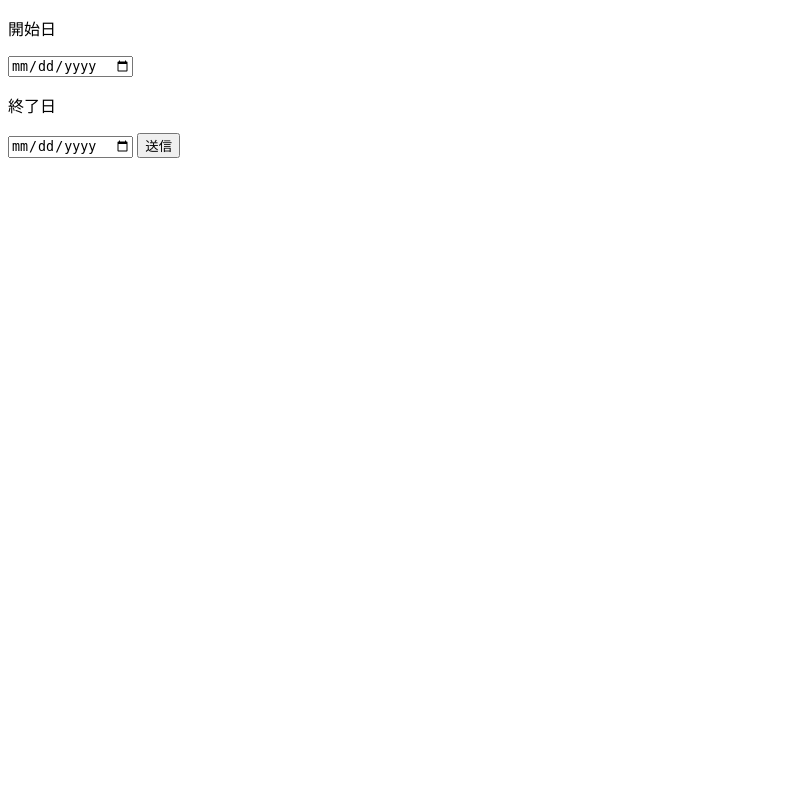
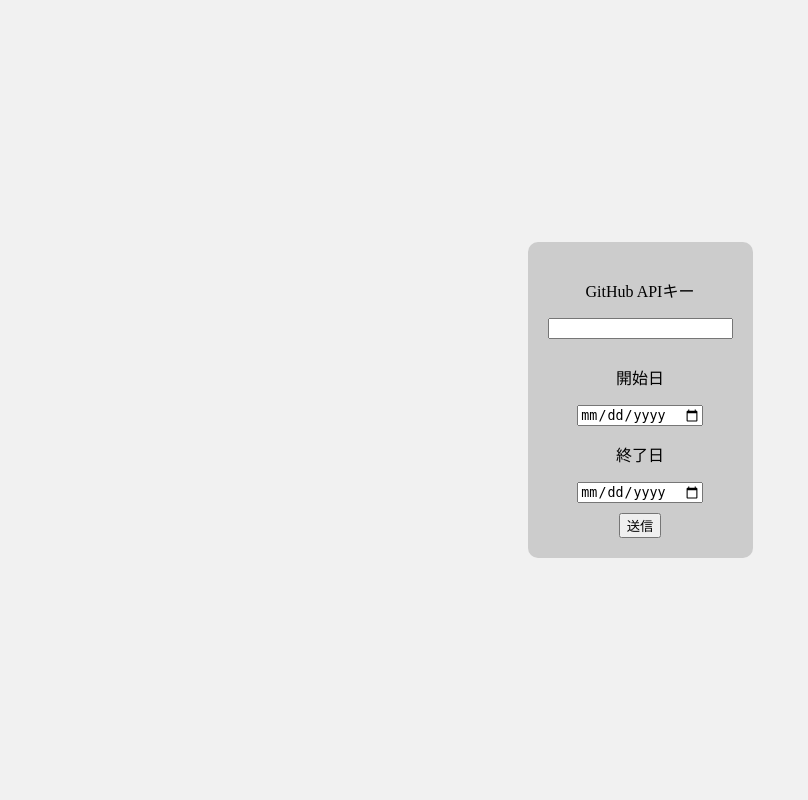
Before and after one commit to skmtrd/GitHubGrassesCount, a Python web app: template flask/templates/main.html in a window 1280 px wide. Shown: the whole page, without its empty margins (0-808 px from the left). Run offline with Jinja, Linux system fonts and the light colour scheme; the template is opened without the code that fills it, so the values that code supplies are empty.

Commit message:
APIキーwo

```diff
--- a/flask/templates/main.html
+++ b/flask/templates/main.html
@@ -3,15 +3,52 @@
   <head>
     <meta charset="UTF-8" />
     <meta name="viewport" content="width=device-width, initial-scale=1.0" />
-    <title>sda</title>
+    <title>GitHubGrassCounter</title>
   </head>
+  <style>
+    body {
+      margin: 0;
+      padding: 0;
+      box-sizing: border-box;
+      display: flex;
+      justify-content: center;
+      align-items: center;
+      background-color: rgb(241, 241, 241);
+      width: 100vw;
+      height: 100vh;
+    }
+
+    .form {
+      background: #cccccc;
+      padding: 20px;
+      border-radius: 10px;
+      display: flex;
+      flex-direction: column;
+      justify-content: center;
+      align-items: center;
+      gap: 10px;
+    }
+
+    .form div {
+      display: grid;
+      place-items: center;
+    }
+  </style>
   <body>
     <form action="/form-post" method="POST">
-      <p>開始日</p>
-      <input name="start_day" type="date"></input>
-      <p>終了日</p>
-      <input name="end_day" type="date"></input>
-      <button type="submit">送信</button>
+      <div class="form">
+        <div>
+          <p>GitHub APIキー</p>
+          <input name="token" />
+        </div>
+        <div>
+          <p>開始日</p>
+          <input name="start_day" type="date" />
+          <p>終了日</p>
+          <input name="end_day" type="date" />
+        </div>
+        <button type="submit">送信</button>
+      </div>
     </form>
   </body>
 </html>
```
Also changed, not shown: flask/main.py (+8 -7 lines).
